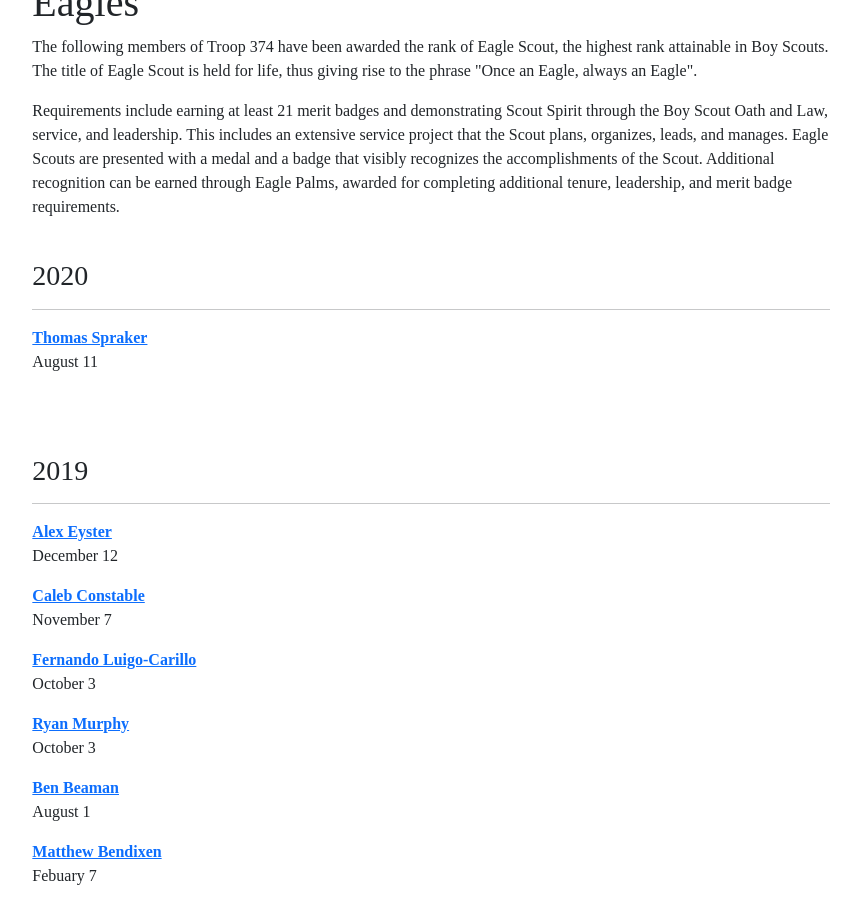
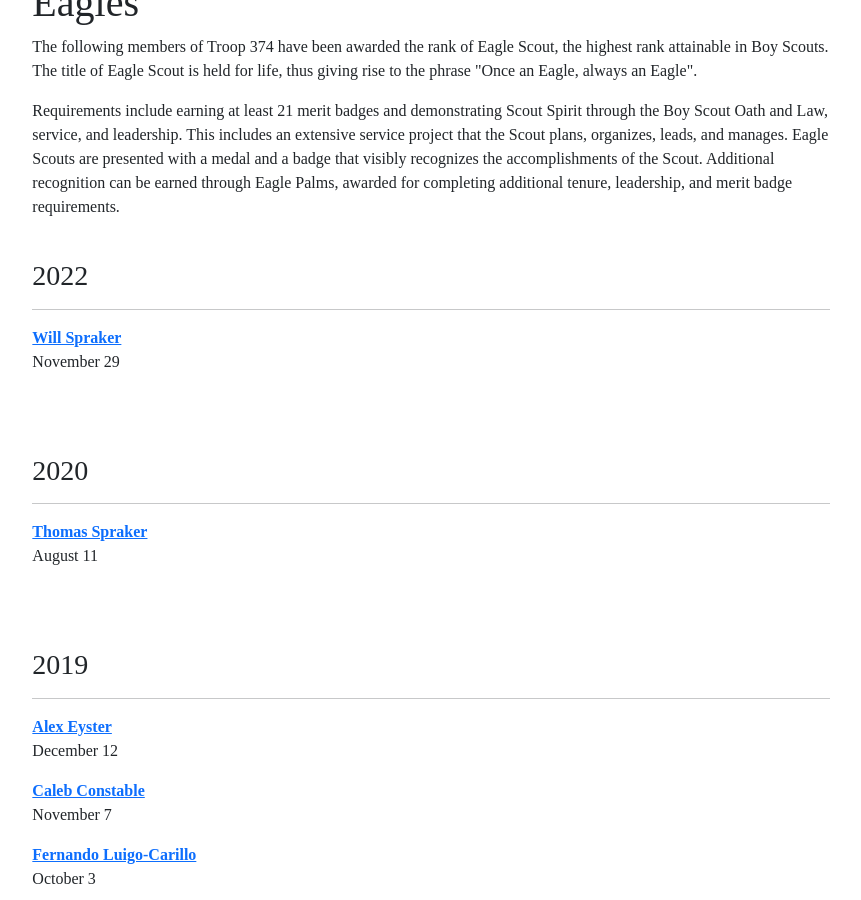
Before and after one commit to troop374/toop374.github.io, a Jekyll site: the page built from eagles.html, in a window 1280 px wide and 900 px high, scrolled down 773 px. Shown: the whole window, without its empty margins (197-1058 px from the left). Built offline with Jekyll 4.4.1, drawn with Linux system fonts in a browser that asks for light colours; some web fonts are replaced.

Commit message:
add eagle scout

```diff
--- a/_data/eagles_nest.yml
+++ b/_data/eagles_nest.yml
@@ -1,3 +1,8 @@
+- year: 2022
+  scouts:
+  - name: Will Spraker
+    date: November 29
+    image: 101-will-spraker.jpg
 - year: 2020
   scouts:
   - name: Thomas Spraker
```
Also changed, not shown: assets/img/eagles/101-will-spraker.jpg (added).
